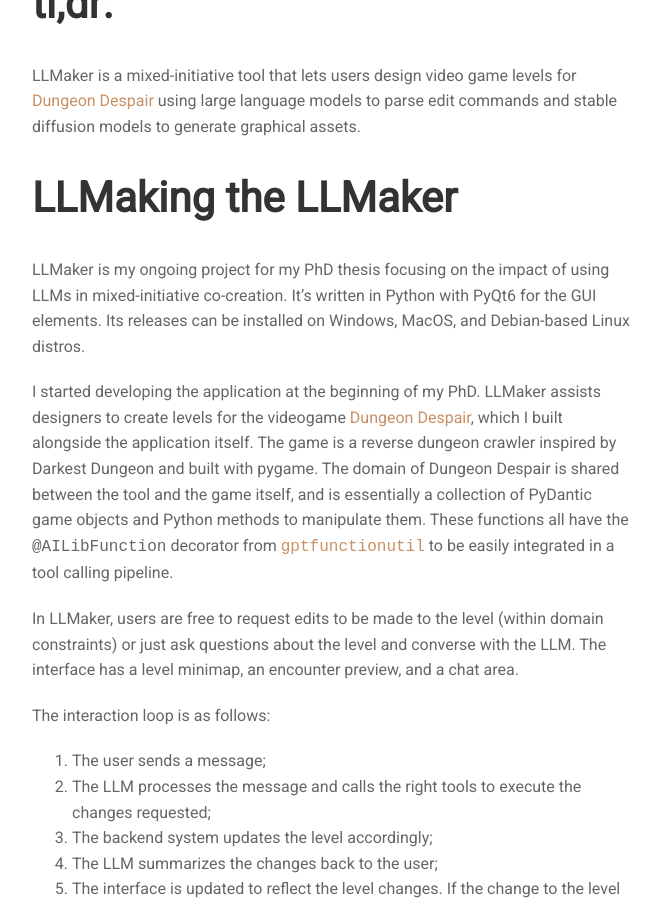
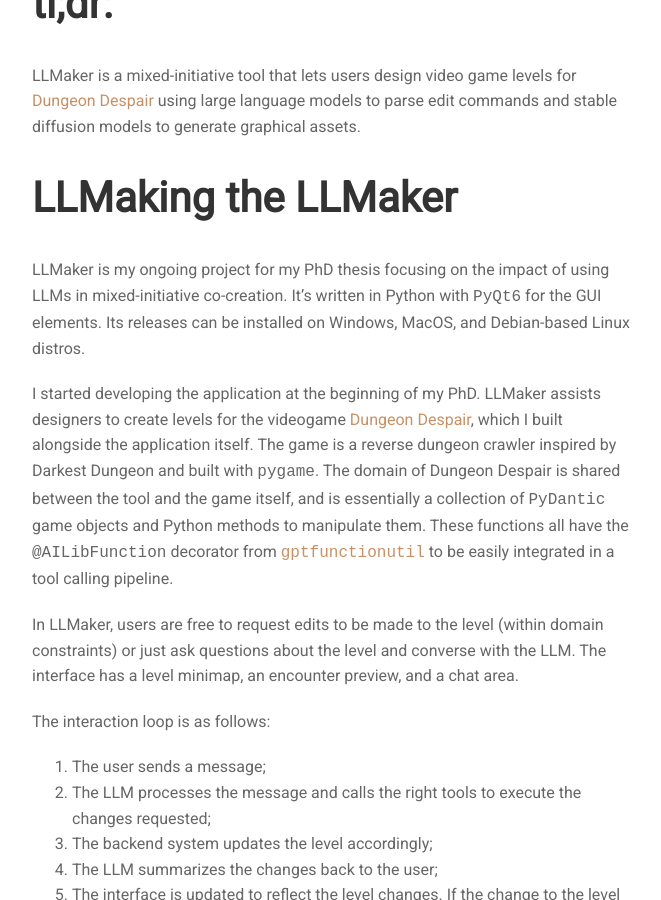
Before and after one commit to gallorob/gallorob.github.io, a Jekyll site: the page built from projects/llmaker.md, in a window 1280 px wide and 900 px high, scrolled down 614 px. Shown: the whole window, without its empty margins (308-969 px from the left). Built offline with Jekyll 4.4.1, drawn with Linux system fonts in a browser that asks for light colours; nearby versions of some CDN libraries.

Commit message:
Consistent library formatting

```diff
--- a/projects/llmaker.md
+++ b/projects/llmaker.md
@@ -10,9 +10,9 @@ LLMaker is a mixed-initiative tool that lets users design video game levels for
 
 ## LLMaking the LLMaker
 
-LLMaker is my ongoing project for my PhD thesis focusing on the impact of using LLMs in mixed-initiative co-creation. It's written in Python with PyQt6 for the GUI elements. Its releases can be installed on Windows, MacOS, and Debian-based Linux distros.
+LLMaker is my ongoing project for my PhD thesis focusing on the impact of using LLMs in mixed-initiative co-creation. It's written in Python with `PyQt6` for the GUI elements. Its releases can be installed on Windows, MacOS, and Debian-based Linux distros.
 
-I started developing the application at the beginning of my PhD. LLMaker assists designers to create levels for the videogame [Dungeon Despair](https://github.com/gallorob/dungeon-despair), which I built alongside the application itself. The game is a reverse dungeon crawler inspired by Darkest Dungeon and built with pygame. The domain of Dungeon Despair is shared between the tool and the game itself, and is essentially a collection of PyDantic game objects and Python methods to manipulate them. These functions all have the `@AILibFunction` decorator from [`gptfunctionutil`](https://pypi.org/project/gptfunctionutil/) to be easily integrated in a tool calling pipeline.
+I started developing the application at the beginning of my PhD. LLMaker assists designers to create levels for the videogame [Dungeon Despair](https://github.com/gallorob/dungeon-despair), which I built alongside the application itself. The game is a reverse dungeon crawler inspired by Darkest Dungeon and built with `pygame`. The domain of Dungeon Despair is shared between the tool and the game itself, and is essentially a collection of `PyDantic` game objects and Python methods to manipulate them. These functions all have the `@AILibFunction` decorator from [`gptfunctionutil`](https://pypi.org/project/gptfunctionutil/) to be easily integrated in a tool calling pipeline.
 
 In LLMaker, users are free to request edits to be made to the level (within domain constraints) or just ask questions about the level and converse with the LLM. The interface has a level minimap, an encounter preview, and a chat area.
 
```
